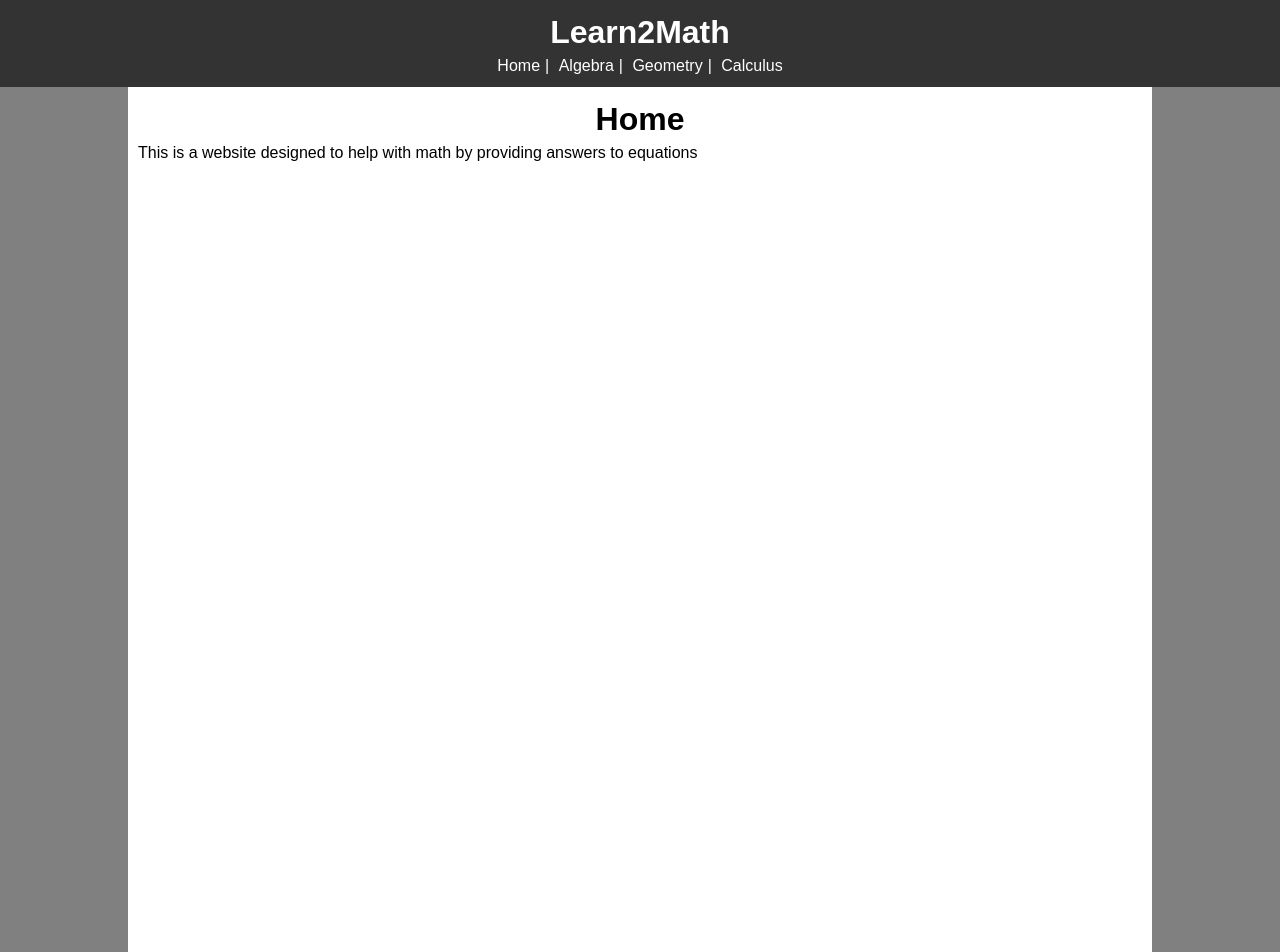
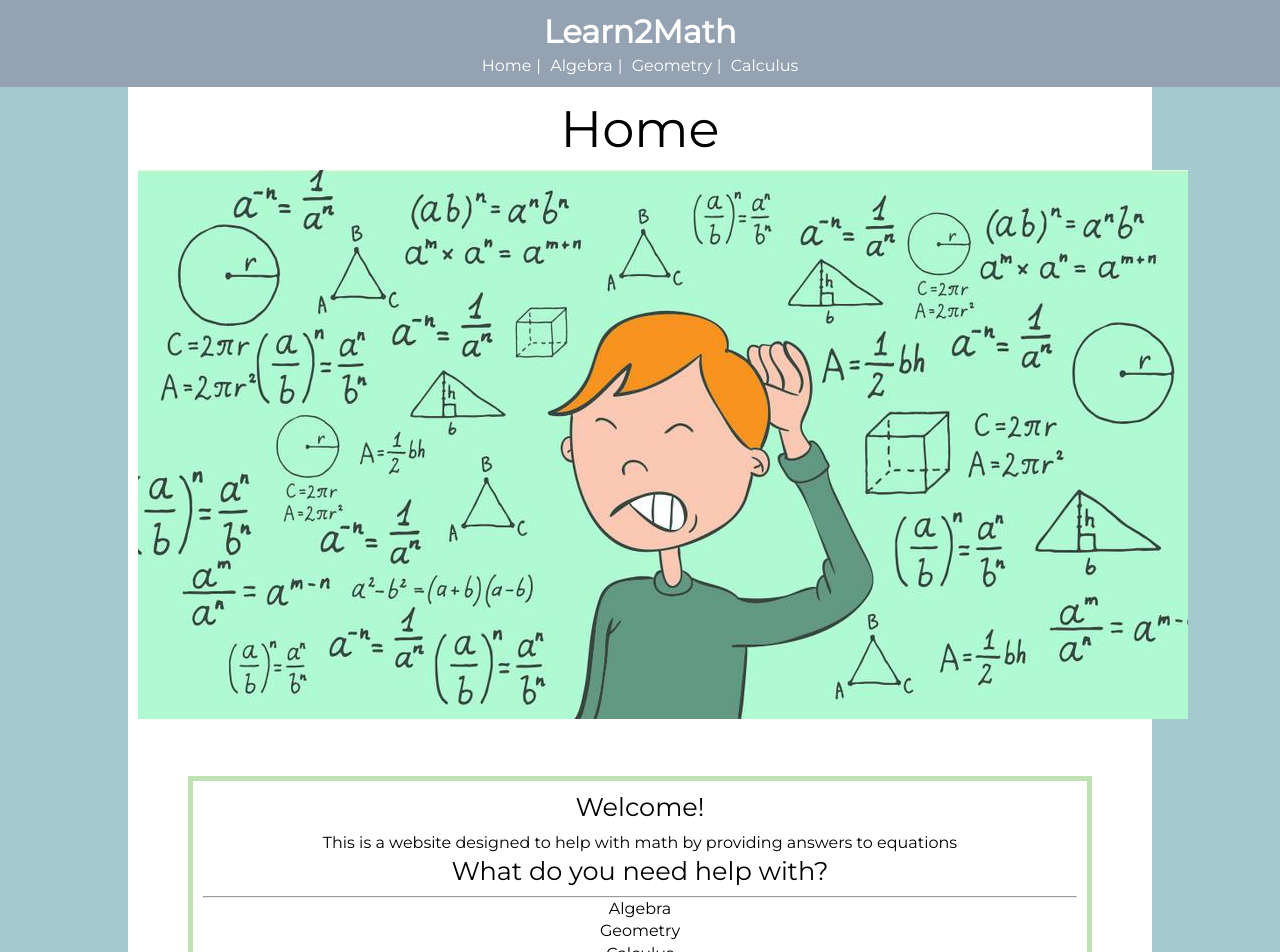
Before and after one commit to YinJayson/Comp484Final, a Vue app: page / in a window 1280 px wide. Shown: the top 952 px of the page. Built offline with nearby package versions, Linux system fonts and the light colour scheme.

Commit message:
applied styling

```diff
--- a/src/App.vue
+++ b/src/App.vue
@@ -2,7 +2,9 @@
   <div id="app">
     <Header />
     <div id="content">
+      <transition name="slide-fade">
       <router-view/>
+      </transition>
     </div>
   </div>
 </template>
@@ -19,6 +21,7 @@ export default {
 </script>
 
 <style>
+@import url('https://fonts.googleapis.com/css?family=Montserrat');
   * {
     box-sizing: border-box;
     margin: 0;
@@ -26,9 +29,9 @@ export default {
   }
 
   body {
-    font-family: Arial, Helvetica, sans-serif;
+    font-family: 'Montserrat', sans-serif;
     line-height: 1.4;
-    background: gray;
+    background: #a3cacc;
   }
 
   #content {
@@ -38,23 +41,50 @@ export default {
   }
 
   #content h1 {
+    font: 3.2em 'Montserrat', sans-serif;
+    margin-bottom: .2em;
     text-align: center;
+  }
+
+  #content h2 {
+    font: 1.6em 'Montserrat', sans-serif;
+    margin-bottom: .4em;
+  }
+
+  #content .nav {
+    text-align: center;
+    border: 5px solid #bfe2b5;
+    padding: 10px;
+    margin: 5%;
+  }
+
+  #content li a {
+    text-decoration: none;
+    color: black;
+  }
+
+  #content li a:visited {
+    color: none;
+  }
+
+  #content li a:hover {
+    color: gray;
   }
 
   #content div {
     padding: 5px;
   }
   #content .function-container {
-    border: 5px ridge gray;
+    border: 5px solid #bfe2b5;
     padding: 10px;
     margin: 5%;
   }
 
   #content .name {
-    border: 5px solid black;
+    border: 5px ridge #e1f2ab;
   }
   #content .form {
-    border: 5px solid gray;
+    border: 5px ridge #e1f2ab;
     display: flex;
   }
   #content .input-block {
@@ -62,11 +92,11 @@ export default {
     padding: 0px;
   }
   #content .input {
-    border: 5px solid black;
+    border: 5px solid #acaeaf;
     margin-right: auto;
   }
   #content .answer {
-    border: 5px solid black;
+    border: 5px solid #acaeaf;
     margin-left: auto;
     width: 25%;
   }
@@ -74,6 +104,30 @@ export default {
     text-align: center;
   }
 
+    .slide-fade-enter-active {
+    transition: all 1s ease;
+  }
+  .slide-fade-leave-active {
+    transition: all .5s cubic-bezier(1.0, 0.5, 0.8, 1.0);
+  }
+  .slide-fade-enter, .slide-fade-leave-to {
+    transform: translateY(50px);
+    opacity: 0;
+  }
+
+  button {
+    background-color: #94a2b2;
+    border: none;
+    border-radius: 8px;
+    color: white;
+    padding: 5px;
+    text-align: center;
+    text-decoration: none;
+    display: inline-block;
+    font-size: 14px;
+    margin: 4px 2px;
+  }
+
   input[type=number]::-webkit-inner-spin-button {
   -webkit-appearance: none;
   }
--- a/src/components/layout/Header.vue
+++ b/src/components/layout/Header.vue
@@ -18,7 +18,7 @@ export default {
 
 <style scoped>
 .header {
-  background: #333;
+  background: #94a2b2;
   color: #fff;
   text-align: center;
   padding: 10px;
--- a/src/views/Algebra.vue
+++ b/src/views/Algebra.vue
@@ -3,7 +3,7 @@
     <h1>Algebra</h1>
     <div class="function-container">
       <div class="name">
-        <p>
+        <p id = "point-slope">
           <b>Point-Slope Form: Find m</b>
         </p>
       </div>
--- a/src/views/Home.vue
+++ b/src/views/Home.vue
@@ -1,11 +1,43 @@
 <template>
-  <div>
+  <div class = "container" id = "app">
     <h1>Home</h1>
+    <img src=../assets/hated_math_1200x627.jpg alt="Math">
+    <div class="nav">
+    <h2>Welcome!</h2>
     <p>This is a website designed to help with math by providing answers to equations</p>
+    <h2>What do you need help with?</h2>
+    <hr>
+    <ul style="list-style-type:none;">
+      <li><router-link :to="{ path: 'algebra' }">Algebra</router-link></li>
+      <!--<p v-show="formulas">point-slope</p>-->
+      <li><router-link :to="{ path: 'geometry' }">Geometry</router-link></li>
+      <li><router-link :to="{ path: 'calculus' }">Calculus</router-link></li>
+      <router-view></router-view>
+    </ul>
+    </div>
   </div>
 </template>
 
 <script>
+
+export default{
+  name:'app',
+  data(){
+    return{
+      nav: ""
+    }
+  }
+  /*data() {
+    return {
+      formulas: false
+    }
+  },
+  methods: {
+    toggleFunction() {
+      this.formulas = true
+    }
+  }*/
+}
 </script>
 
 <style scoped>
```
Also changed, not shown: src/assets/hated_math_1200x627.jpg (added).
